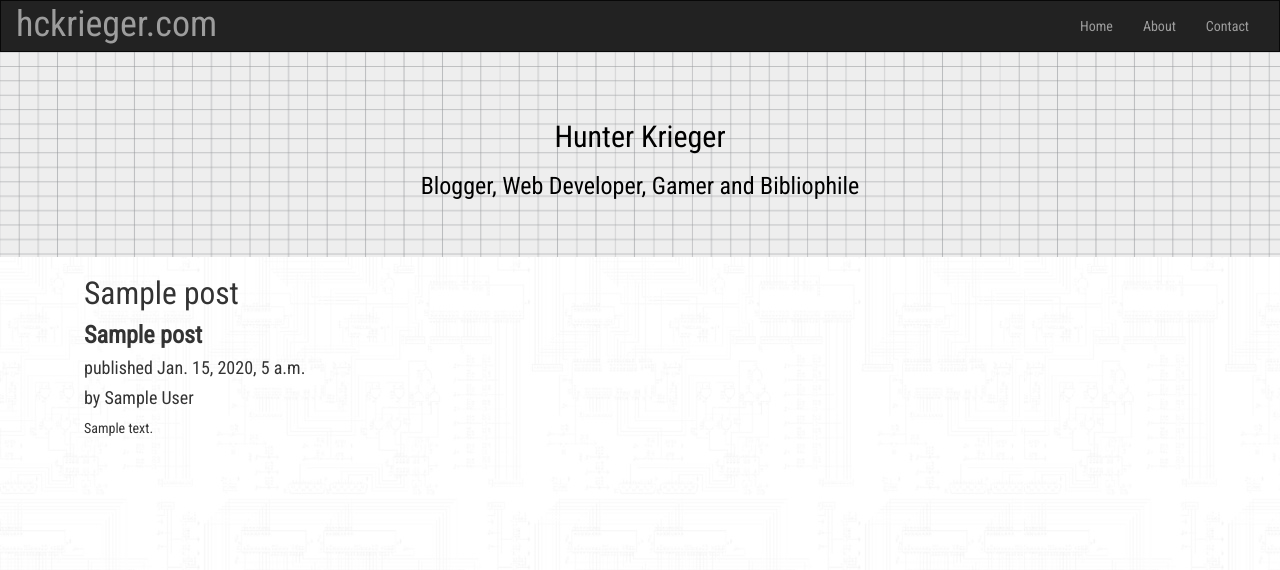
After one commit to hckscripter6/django-blog, a Django app: a page that uses blog/templates/blog/base.html in a window 1280 px wide. The commit adds this page. Shown: the top 570 px of the page. Run offline with Django 3.2, Linux system fonts and the light colour scheme; tables that the repository leaves empty hold one stand-in row (values such as "Sample post"); some libraries are stand-ins or nearby versions.

Commit message:
add read functionality

```diff
--- a/blog/templates/blog/base.html
+++ b/blog/templates/blog/base.html
@@ -5,9 +5,9 @@
     <meta charset="UTF-8">
     <title>{% block title %}hckrieger.com{% endblock %}</title>
 
+	<link href="https://fonts.googleapis.com/css?family=Roboto+Condensed" rel="stylesheet">
 
 	{% block css %}
-
 	<!-- Latest compiled and minified CSS -->
 	<link rel="stylesheet" href="https://maxcdn.bootstrapcdn.com/bootstrap/3.3.7/css/bootstrap.min.css">
 	<link rel="stylesheet" href="{% static 'css/stylesheet.css' %}">
@@ -24,7 +24,7 @@
 			<span class="icon-bar"></span>
 			<span class="icon-bar"></span>
 		  </button>
-		  <a class="navbar-brand" href="#">hckrieger.com</a>
+		  <a class="navbar-brand" href="#"><h1>hckrieger.com</h1></a>
 		</div>
 		<div class="collapse navbar-collapse" id="myNavbar">
 		  <ul class="nav navbar-nav navbar-right">
--- a/blog/urls.py
+++ b/blog/urls.py
@@ -20,6 +20,5 @@ from posts import views
 urlpatterns = [
     path('admin/', admin.site.urls),
 	path('ckeditor/', include('ckeditor_uploader.urls')),
-	path('post', include('posts.urls')),
-	path('', views.index, name="index")
+	path('', include('posts.urls'))
 ]
--- a/posts/models.py
+++ b/posts/models.py
@@ -9,8 +9,11 @@ class Category(models.Model):
 	def __str__(self):
 		return "%s" % (self.name)
 
+	class Meta:
+		verbose_name_plural = 'Categories'
+
 class Tag(models.Model):
-	name = models.CharField(max_length=90)
+	name = models.CharField(max_length=90, blank=True, null=True)
 
 	def __str__(self):
 		return "%s" % (self.name)
@@ -18,7 +21,7 @@ class Tag(models.Model):
 class Post(models.Model):
 	title = models.CharField(max_length=90)
 	subtitle = models.CharField(max_length=150)
-	image = models.ImageField(upload_to='static/images')
+	image = models.ImageField(upload_to='static/images', null=True, blank=True)
 	slug = models.SlugField(max_length=99)
 	date_added = models.DateTimeField(default=timezone.now)
 	author = models.CharField(max_length=60, default='Hunter Krieger')
--- /dev/null
+++ b/posts/templates/posts/single.html
@@ -0,0 +1,16 @@
+{% extends "blog/base.html" %}
+
+{% block content %}
+
+	<article>
+		<h2>{{ post.title }}</h2>
+		<h3><strong>{{ post.subtitle }}</strong></h3>
+		<h4>published {{ post.date_published }}</h4>
+		<h4>by {{ post.author }}</h4>
+
+		<div class="body">
+		{{ post.body | safe }}
+		</div>
+	</article>
+
+{% endblock %}
--- a/posts/urls.py
+++ b/posts/urls.py
@@ -2,5 +2,6 @@ from django.urls import path
 from . import views
 
 urlpatterns = [
-	path('', views.post, name="post")
+	path('', views.index, name="index"),
+	path('post/<slug:the_slug>', views.read, name="single")
 ]
--- a/posts/views.py
+++ b/posts/views.py
@@ -1,14 +1,16 @@
-from django.shortcuts import render
+from django.shortcuts import render, get_object_or_404
 from django.http import HttpResponse
 from .models import Post
 # Create your views here.
 
 
 def index(request):
-	posts = Post.objects.order_by("-date_published").all()
+	posts = Post.objects.filter(published=True).order_by("-date_published").all()
 
 	context = {'posts' : posts}
 	return render(request, 'posts/index.html', context)
 
-def post(request):
-	return HttpResponse("This is the posts")
+def read(request, the_slug):
+	post = Post.objects.filter(published=True, slug=the_slug).first()
+	context = {'post' : post}
+	return render(request, 'posts/single.html', context)
--- a/static/css/stylesheet.css
+++ b/static/css/stylesheet.css
@@ -1,10 +1,18 @@
 body {
 	background-image: url('../images/JnkWOp.jpg');
 	background-attachment: fixed;
+	font-family: 'Roboto Condensed', sans-serif;
 }
 
 nav {
 	border-radius: 0 !important;
+}
+
+nav h1 {
+	margin: 0;
+	padding: 0;
+	position: absolute;
+	top: .1em;
 }
 
 nav button {
@@ -35,6 +43,20 @@ article {
 	margin-bottom: 1em;
 }
 
+article h3 {
+	margin: 0;
+}
+
+article h2 {
+	font-size: 2.25em;
+}
+
+article p,
+article li,
+article blockquote {
+	font-size: 1.25em;
+}
+
 div.container {
 	margin-top: -2.15em;
 }
```
Also changed, not shown: posts/templates/posts/index.html (+6 -2 lines), posts/migrations/0001_initial.py.
